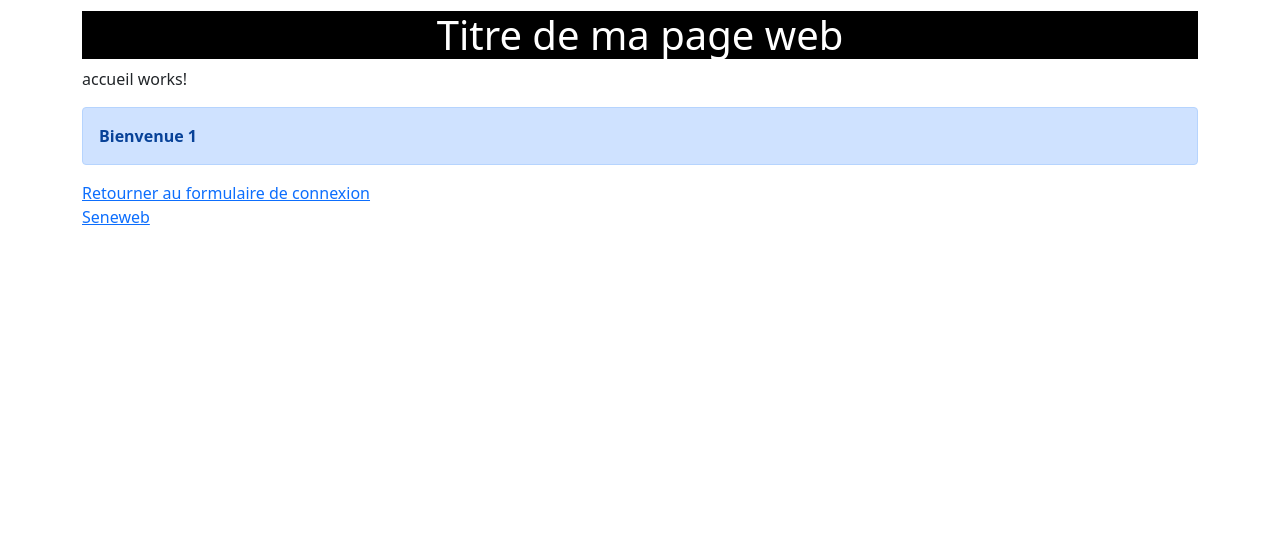
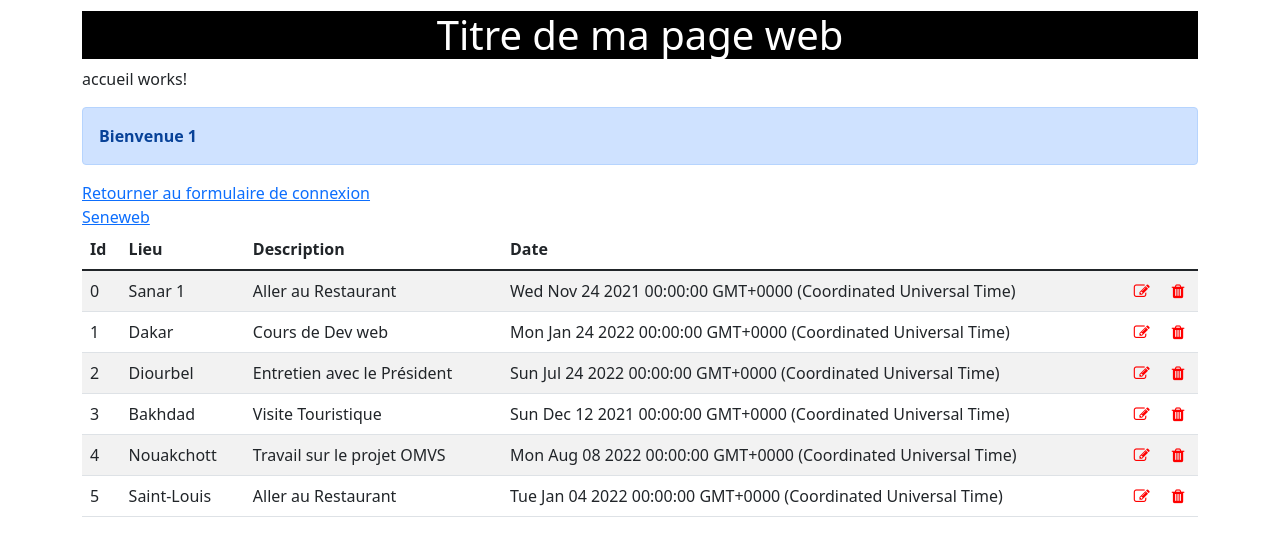
Before and after one commit to osall751/projetNG01Madsi2021, an Angular app: page /accueil/1 in a window 1280 px wide. Shown: the top 556 px of the page. Built offline with nearby package versions, Linux system fonts and the light colour scheme.

Commit message:
241120210942

```diff
--- a/src/app/accueil/accueil.component.html
+++ b/src/app/accueil/accueil.component.html
@@ -6,3 +6,24 @@
 <!-- <a href="/login">Retourner au formulaire de connexion</a><br /> -->
 <a routerLink="/login">Retourner au formulaire de connexion</a><br />
 <a href="http://www.seneweb.com">Seneweb</a>
+
+<table class="table table-striped table-inverse table-responsive">
+  <thead class="thead-inverse">
+    <tr>
+      <th>Id</th>
+      <th>Lieu</th>
+      <th>Description</th>
+      <th>Date</th>
+    </tr>
+  </thead>
+  <tbody>
+    <tr *ngFor="let rv of tabRvs">
+      <td>{{ rv.idRv }}</td>
+      <td>{{ rv.lieu }}</td>
+      <td>{{ rv.description }}</td>
+      <td>{{ rv.date }}</td>
+      <td><i class="fa fa-edit" style="color: red;"></i></td>
+      <td><i class="fa fa-trash" style="color: red"></i></td>
+    </tr>
+  </tbody>
+</table>
--- a/src/app/accueil/accueil.component.ts
+++ b/src/app/accueil/accueil.component.ts
@@ -15,7 +15,7 @@ export class AccueilComponent implements OnInit {
     new RendezVous(2, "Diourbel", "Entretien avec le Président", new Date("2022/07/24")),
     new RendezVous(3, "Bakhdad", "Visite Touristique", new Date("2021/12/12")),
     new RendezVous(4, "Nouakchott", "Travail sur le projet OMVS", new Date("2022/08/08")),
-    new RendezVous(5, "Saint-Louis", "Aller au Restaurant", new Date("2022/01/04")),
+    new RendezVous(5, "Saint-Louis", "Aller au Restaurant", new Date("2022/01/04"))
   ]
 
   constructor(private routeActive: ActivatedRoute) { }
--- a/src/index.html
+++ b/src/index.html
@@ -1,11 +1,16 @@
-<!doctype html>
+<!DOCTYPE html>
 <html lang="en">
   <head>
-  <meta charset="utf-8">
+    <meta charset="utf-8" />
     <title>ProjetNG01</title>
-  <base href="/">
-  <meta name="viewport" content="width=device-width, initial-scale=1">
-  <link rel="icon" type="image/x-icon" href="favicon.ico">
+    <base href="/" />
+    <meta name="viewport" content="width=device-width, initial-scale=1" />
+    <link rel="icon" type="image/x-icon" href="favicon.ico" />
+    <link
+      rel="stylesheet"
+      type="text/css"
+      href="https://maxcdn.bootstrapcdn.com/font-awesome/4.7.0/css/font-awesome.min.css"
+    />
   </head>
   <body>
     <app-root></app-root>
```
Lines whose indentation alone changed are shown as unchanged.
